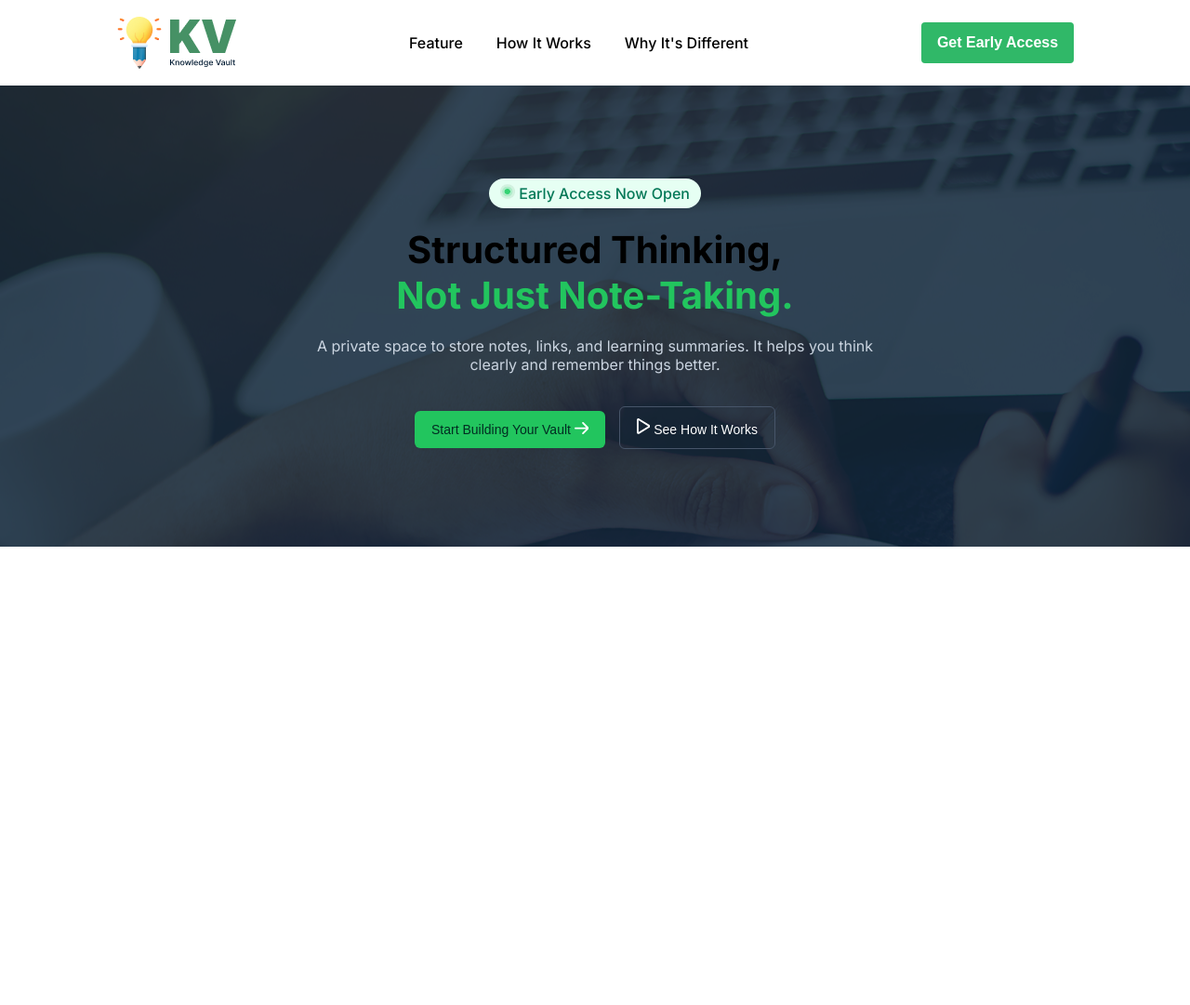
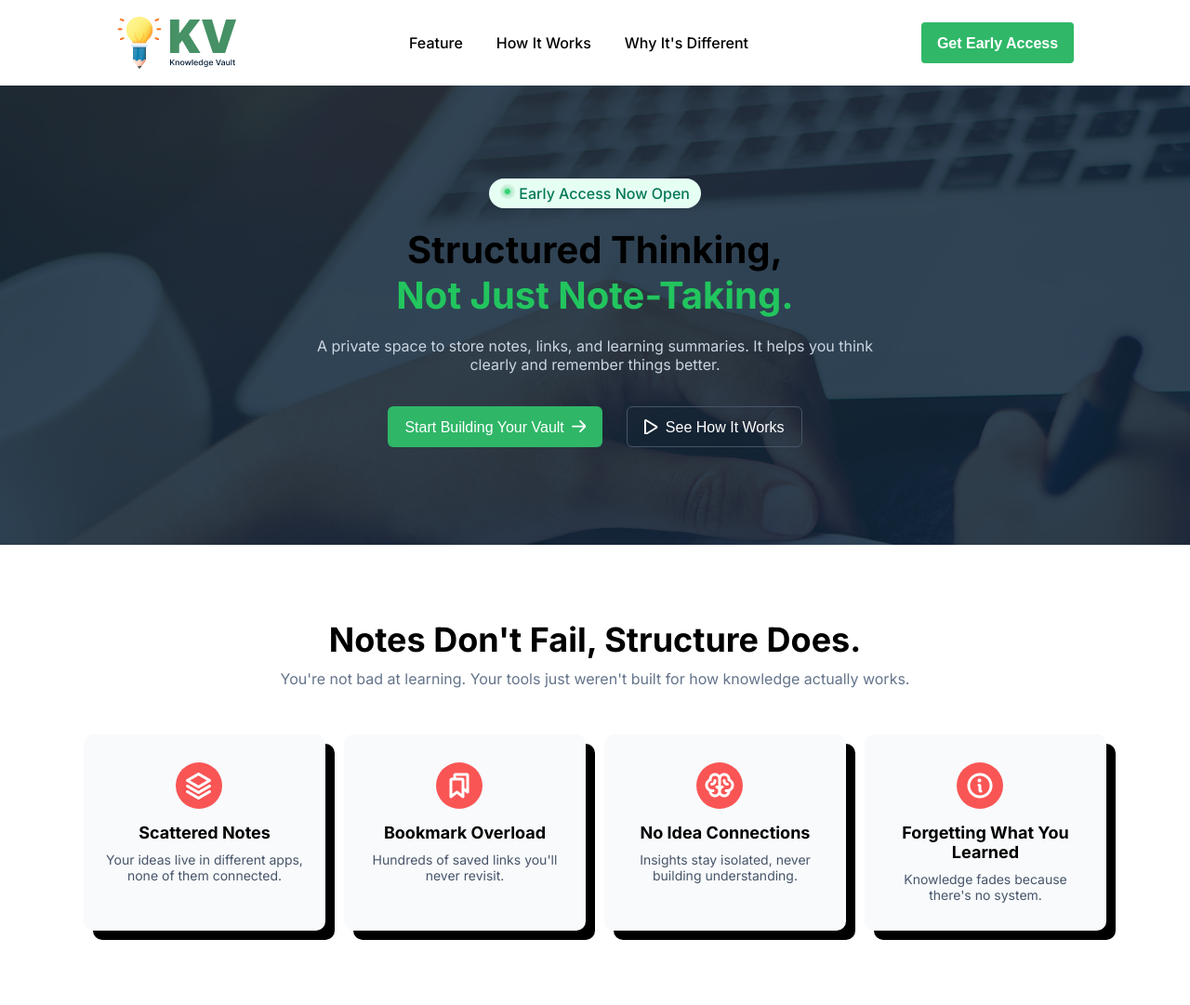
Before and after one commit to SakiAlAmin01/Programming-Hero-Assignment-1, a plain HTML site: page Programming-Hero-Assignment-1/Code/index.html in a window 1280 px wide. Shown: the whole page at 93% size. Before the commit the page ends 800 px from the top, so only its background shows below. Drawn offline with Linux system fonts and the light colour scheme.

Commit message:
Assignment hero section buttton  hover and notes section

```diff
--- a/Programming-Hero-Assignment-1/Code/index.html
+++ b/Programming-Hero-Assignment-1/Code/index.html
@@ -49,7 +49,7 @@
           A private space to store notes, links, and learning summaries. It
           helps you think clearly and remember things better.
         </p>
-
+        <div class="hero-buttons">
           <button class="btn-green">
             Start Building Your Vault
 
@@ -91,6 +91,42 @@
             See How It Works
           </button>
         </div>
+      </div>
+    </section>
+    <section class="notes-section">
+      <h2>Notes Don't Fail, Structure Does.</h2>
+      <p class="note-des">
+        You're not bad at learning. Your tools just weren't built for how
+        knowledge actually works.
+      </p>
+
+      <div class="cards">
+        <div class="card">
+          <div class="icon"><img src="assets/Vector.png" alt="1st card" /></div>
+          <h3>Scattered Notes</h3>
+          <p>Your ideas live in different apps, none of them connected.</p>
+        </div>
+
+        <div class="card">
+          <div class="icon">
+            <img src="assets/Bookmarks.png" alt="2nd card" />
+          </div>
+          <h3>Bookmark Overload</h3>
+          <p>Hundreds of saved links you'll never revisit.</p>
+        </div>
+
+        <div class="card">
+          <div class="icon"><img src="assets/Brain.png" alt="3rd card" /></div>
+          <h3>No Idea Connections</h3>
+          <p>Insights stay isolated, never building understanding.</p>
+        </div>
+
+        <div class="card">
+          <div class="icon"><img src="assets/Info.png" alt="4th card" /></div>
+          <h3>Forgetting What You Learned</h3>
+          <p>Knowledge fades because there's no system.</p>
+        </div>
+      </div>
     </section>
   </body>
 </html>
--- a/Programming-Hero-Assignment-1/Code/style.css
+++ b/Programming-Hero-Assignment-1/Code/style.css
@@ -36,6 +36,10 @@ ul {
   font-weight: 500;
   letter-spacing: 0%;
 }
+
+ul li:hover {
+  text-shadow: 1px 1px rgb(168, 169, 168);
+}
 .logo {
   height: 60px;
   width: 139px;
@@ -58,6 +62,26 @@ ul {
   text-transform: capitalize;
   text-align: left;
   border-radius: 4px;
+}
+
+button.nav_btn:hover {
+  width: 164px;
+  height: 44px;
+  display: flex;
+  align-items: center;
+  justify-content: center;
+  gap: 10;
+  padding: 12px 16px;
+  background-color: #136233;
+  border: none;
+  color: white;
+  font-style: Semi Bold;
+  font-size: 16px;
+  font-weight: 600;
+  text-transform: capitalize;
+  text-align: left;
+  border-radius: 4px;
+  box-shadow: 2px 2px Green;
 }
 
 /*Hero Section Design*/
@@ -106,18 +130,140 @@ button {
   padding: 12px 18px;
   margin: 5px;
   border-radius: 6px;
-  font-size: 14px;
   cursor: pointer;
+  font-style: Semi Bold;
+  font-size: 16px;
+  font-weight: 400;
+  line-height: 19px;
+  letter-spacing: 0%;
+  text-align: left;
+  text-transform: capitalize;
+}
+
+button.btn-border:hover {
+  padding: 12px 18px;
+  margin: 5px;
+  border-radius: 6px;
+  cursor: pointer;
+  font-style: Semi Bold;
+  font-size: 20px;
+  font-weight: 400;
+  line-height: 19px;
+  letter-spacing: 0%;
+  text-align: left;
+  text-transform: capitalize;
+  box-shadow: 2px 2px Green;
+}
+
+button.btn-green:hover {
+  padding: 12px 18px;
+  margin: 5px;
+  border-radius: 6px;
+  cursor: pointer;
+  font-style: Semi Bold;
+  font-size: 20px;
+  font-weight: 400;
+  line-height: 19px;
+  letter-spacing: 0%;
+  text-align: left;
+  text-transform: capitalize;
+  box-shadow: 2px 2px rgb(77, 137, 210);
+}
+
+.hero-buttons {
+  display: flex;
+  align-items: center;
+  justify-content: center;
+  gap: 16px;
 }
 
 .btn-green {
-  background: #22c55e;
+  background: #2fb667;
   border: none;
-  color: #022c22;
+  color: #ffffff;
+  display: inline-flex;
+  align-items: center;
+  justify-content: center;
+  gap: 8px;
+  padding: 12px 18px;
+  border-radius: 6px;
+  cursor: pointer;
+  height: 44px;
 }
 
 .btn-border {
   background: transparent;
   border: 1px solid #475569;
   color: white;
+  display: inline-flex;
+  align-items: center;
+  justify-content: center;
+  gap: 8px;
+  padding: 12px 18px;
+  border-radius: 6px;
+  cursor: pointer;
+  height: 44px;
 }
+
+/*Card Section*/
+.notes-section {
+  padding: 80px 20px;
+  text-align: center;
+}
+
+.notes-section h2 {
+  font-size: 36px;
+  margin-bottom: 10px;
+}
+
+.note-des {
+  color: #64748b;
+  max-width: 700px;
+  margin: 0 auto 50px;
+}
+
+.cards {
+  display: grid;
+  grid-template-columns: repeat(auto-fit, minmax(220px, 1fr));
+  gap: 20px;
+  max-width: 1100px;
+  margin: 0 auto;
+}
+
+.card {
+  background: #f8fafc;
+  padding: 30px 20px;
+  border-radius: 10px;
+  box-shadow: 10px 10px;
+}
+
+.card:hover {
+  background: #ffffff;
+  cursor: pointer;
+  padding: 30px 20px;
+  border-radius: 10px;
+  box-shadow: 10px 10px #2fb667;
+}
+
+.icon {
+  border-radius: 50%;
+  margin-left: 36%;
+  height: 50px;
+  width: 50px;
+  font-size: 30px;
+  margin-bottom: 15px;
+  background: rgba(249, 85, 85, 1);
+  display: flex;
+  justify-content: center;
+  align-items: center;
+}
+
+.card h3 {
+  font-size: 18px;
+  margin-bottom: 10px;
+}
+
+.card p {
+  font-size: 14px;
+  color: #475569;
+}
```
Lines whose indentation alone changed are shown as unchanged.
